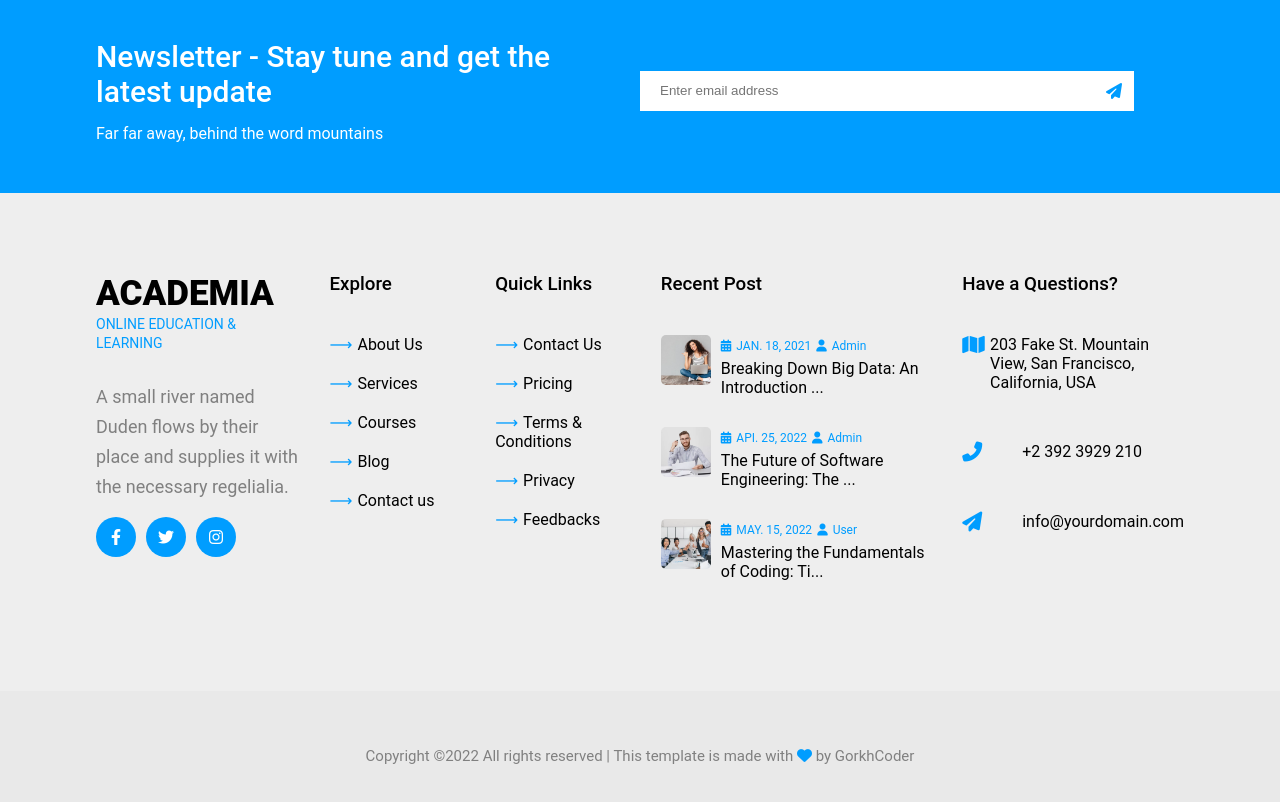
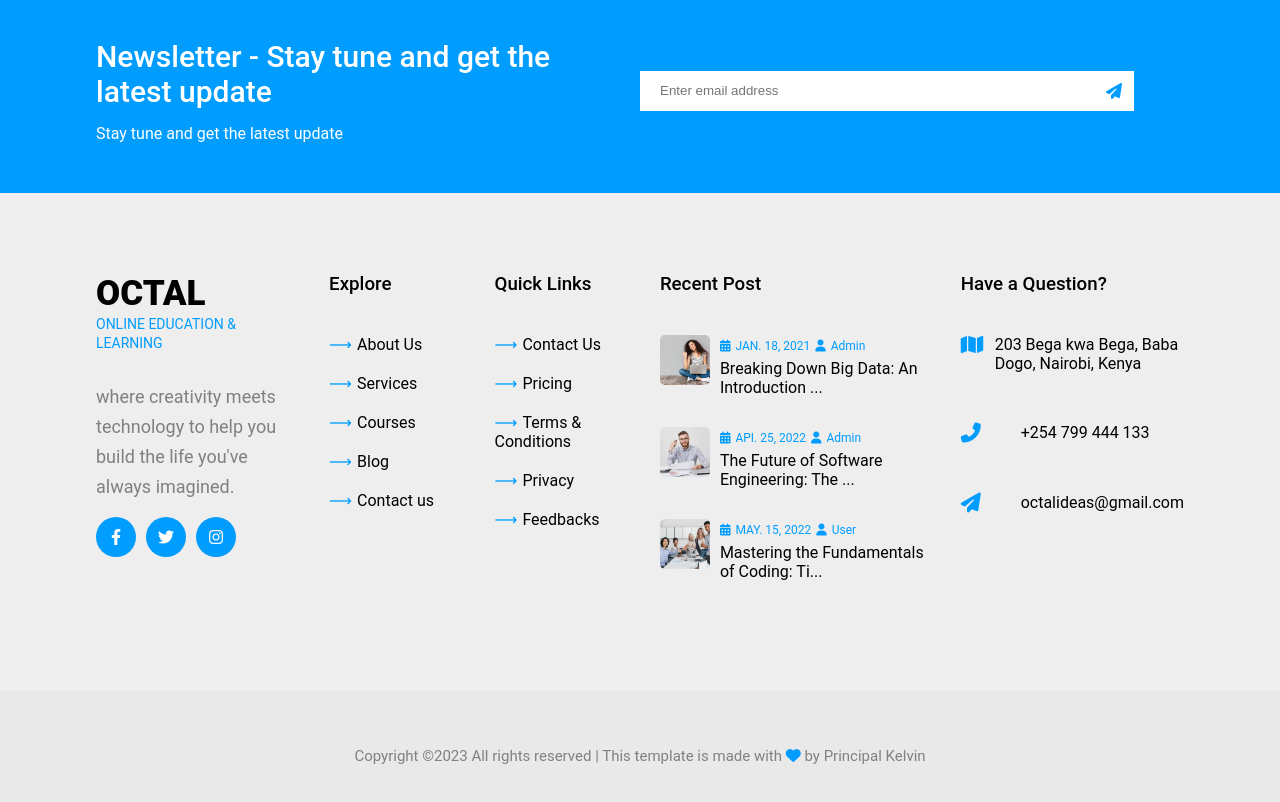
Before and after one commit to Octal-Ideas/octal-educators, a React (Vite) app: page /contact in a window 1280 px wide. Shown: the part 1760-2562 px from the top of the page. Built offline with nearby package versions, Linux system fonts and the light colour scheme.

Commit message:
templating the footer

```diff
--- a/src/components/common/footer/Footer.jsx
+++ b/src/components/common/footer/Footer.jsx
@@ -9,7 +9,7 @@ const Footer = () => {
         <div className="container flexSB">
           <div className="left row">
             <h1>Newsletter - Stay tune and get the latest update</h1>
-            <span>Far far away, behind the word mountains</span>
+            <span>Stay tune and get the latest update</span>
           </div>
           <div className="right row">
             <input type="text" placeholder="Enter email address" />
@@ -20,11 +20,11 @@ const Footer = () => {
       <footer>
         <div className="container padding">
           <div className="box logo">
-            <h1>ACADEMIA</h1>
+            <h1>OCTAL</h1>
             <span>ONLINE EDUCATION & LEARNING</span>
             <p>
-              A small river named Duden flows by their place and supplies it
-              with the necessary regelialia.
+              where creativity meets technology to help you build the life
+              you've always imagined.
             </p>
 
             <i className="fab fa-facebook-f icon"></i>
@@ -73,19 +73,19 @@ const Footer = () => {
             ))}
           </div>
           <div className="box last">
-            <h3>Have a Questions?</h3>
+            <h3>Have a Question?</h3>
             <ul>
               <li>
                 <i className="fa fa-map"></i>
-                203 Fake St. Mountain View, San Francisco, California, USA
+                203 Bega kwa Bega, Baba Dogo, Nairobi, Kenya
               </li>
               <li>
                 <i className="fa fa-phone-alt"></i>
-                +2 392 3929 210
+                +254 799 444 133
               </li>
               <li>
                 <i className="fa fa-paper-plane"></i>
-                info@yourdomain.com
+                octalideas@gmail.com
               </li>
             </ul>
           </div>
@@ -93,8 +93,8 @@ const Footer = () => {
       </footer>
       <div className="legal">
         <p>
-          Copyright ©2022 All rights reserved | This template is made with{" "}
-          <i className="fa fa-heart"></i> by GorkhCoder
+          Copyright ©2023 All rights reserved | This template is made with{" "}
+          <i className="fa fa-heart"></i> by Principal Kelvin
         </p>
       </div>
     </>
```
